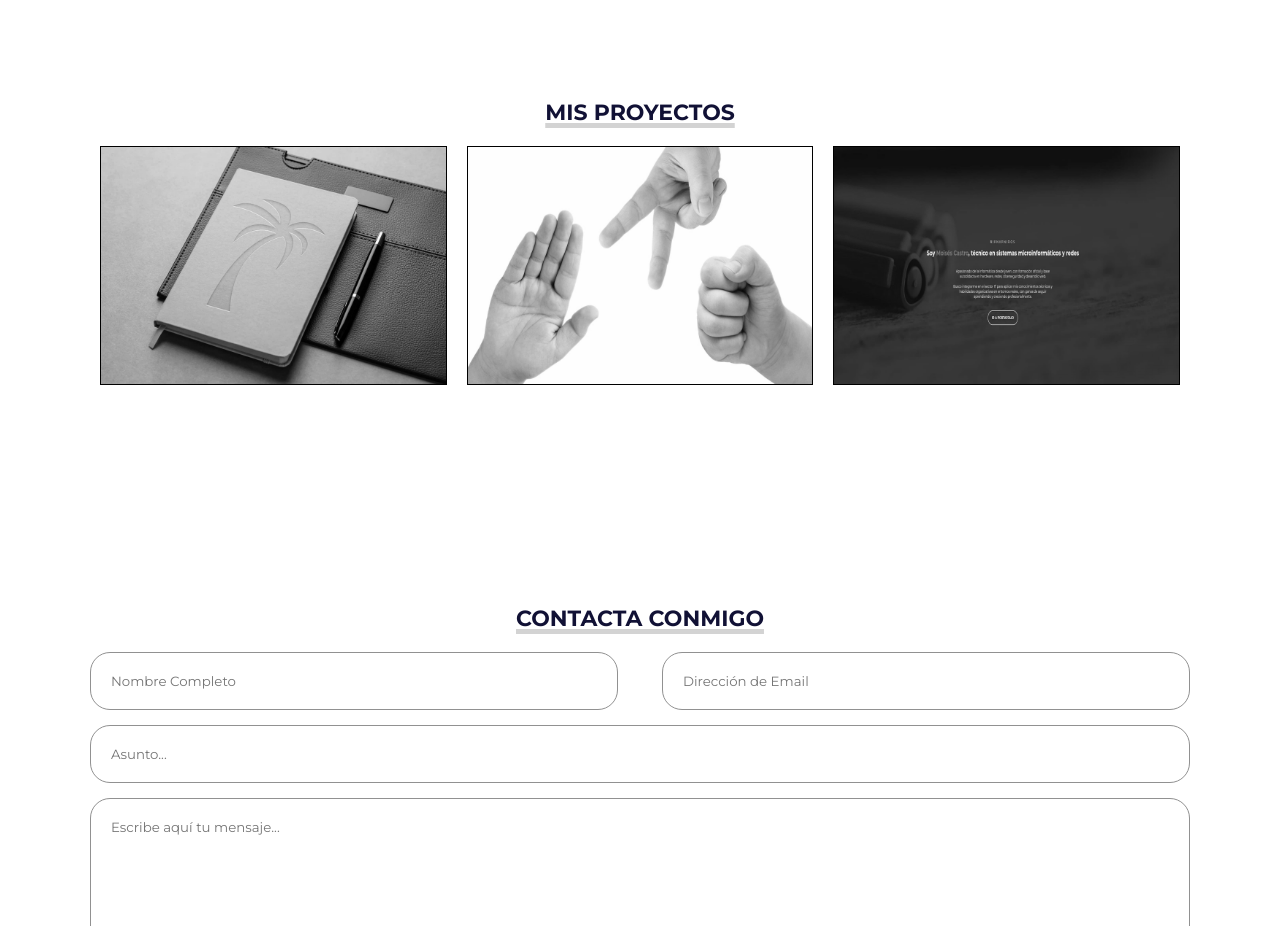
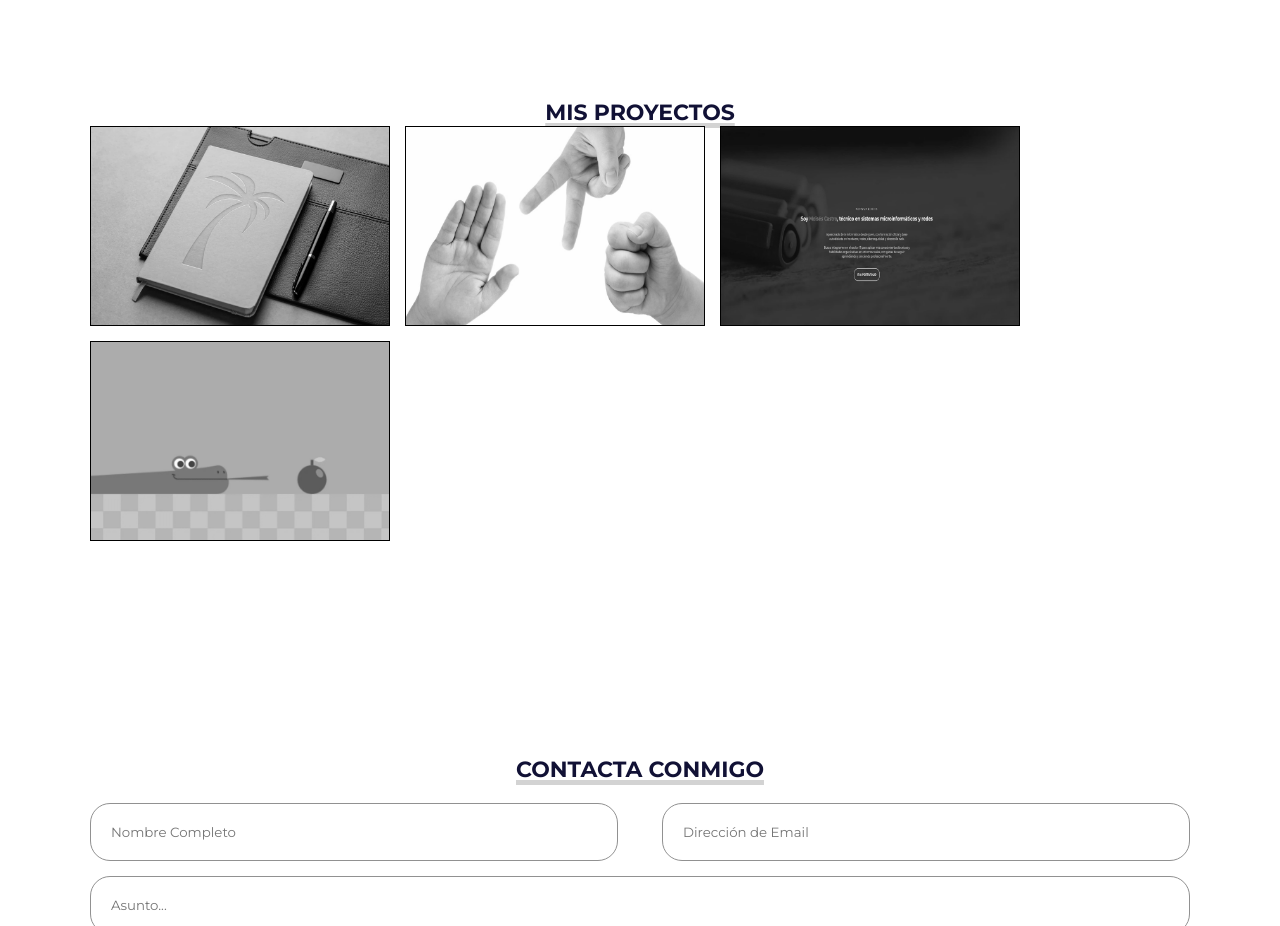
Before and after one commit to MoisesCastroMestres/MoisesCastroPorfolio, a plain HTML site: page index.html in a window 1280 px wide. Shown: the part 2940-3866 px from the top of the page. Drawn offline with Linux system fonts and the light colour scheme.

Commit message:
Añadido el juego de la serpiente

```diff
--- a/estilo.css
+++ b/estilo.css
@@ -418,28 +418,30 @@ html {
 
 #portafolio .fila {
     display: flex;
-    justify-content: space-between;
-    margin: 20px 0;
+    flex-wrap: wrap;         /* permite que bajen de línea si no hay espacio */
+    justify-content: flex-start; /* centra todos los proyectos */
+    gap: 15px;
+    margin-bottom: 15px;             /* controla el espacio entre ellos */
+}
+#portafolio .fila .proyecto {
+    width: 300px;            /* ancho fijo para todas las tarjetas */
+    height: 200px;           /* alto fijo también */
+    border: 1px solid #000;
+    overflow: hidden;
+    position: relative;
+    display: flex;
+    flex-direction: column;
 }
 
-#portafolio .fila .proyecto {
-    flex: 1 1 0; /* Permite que los proyectos se ajusten al espacio disponible */
-    min-width: 0;
-    max-width: none;
-    display: flex;
-    border: 1px solid #000;
-    margin: 0 10px;
-    position: relative;
-    overflow: hidden;
-}
 
 #portafolio .fila .proyecto img {
     width: 100%;
     height: 100%;
+    object-fit: cover;
     filter: grayscale(1);
-    object-fit: cover;
     transition: .5s;
 }
+
 
 #portafolio .fila .proyecto:hover img {
     filter: grayscale(0);
--- a/index.html
+++ b/index.html
@@ -223,33 +223,35 @@
                 </div>
             </div>
         </div>
-        <!-- <div class="fila">
+        <div class="fila">
             <div class="proyecto">
-                <div class="overlay"></div>
-                <img src="img/proyecto4.jpg" alt="">
+                <a href="https://juegodelaserpiente.netlify.app/" target="_blank">
+                    <div class="overlay"></div>
+                    <img src="img/imagendejuegoserpiente.webp" alt="">
+                </a>
                 <div class="info">
-                    <h4>Descripcion Proyecto</h4>
-                    <p>Diseño Web</p>
+                    <h4>Juego de la Serpiente</h4>
+                    <p>Hecho con Html, Css y JavaScript</p>
                 </div>
             </div>
-            <div class="proyecto">
+            <!-- <div class="proyecto">
                 <div class="overlay"></div>
                 <img src="img/proyecto5.jpg" alt="">
                 <div class="info">
                     <h4>Descripcion Proyecto</h4>
                     <p>Diseño Web</p>
                 </div>
-            </div>
-            <div class="proyecto">
+            </div> -->
+            <!-- <div class="proyecto">
                 <div class="overlay"></div>
                 <img src="img/proyecto6.jpg" alt="">
                 <div class="info">
                     <h4>Descripcion Proyecto</h4>
                     <p>Diseño Web</p>
                 </div>
-            </div>
+            </div> -->
         </div>
-        <div class="fila">
+        <!-- <div class="fila">
             <div class="proyecto">
                 <div class="overlay"></div>
                 <img src="img/proyecto7.jpg" alt="">
```
Also changed, not shown: img/imagendejuegoserpiente.webp (added).
